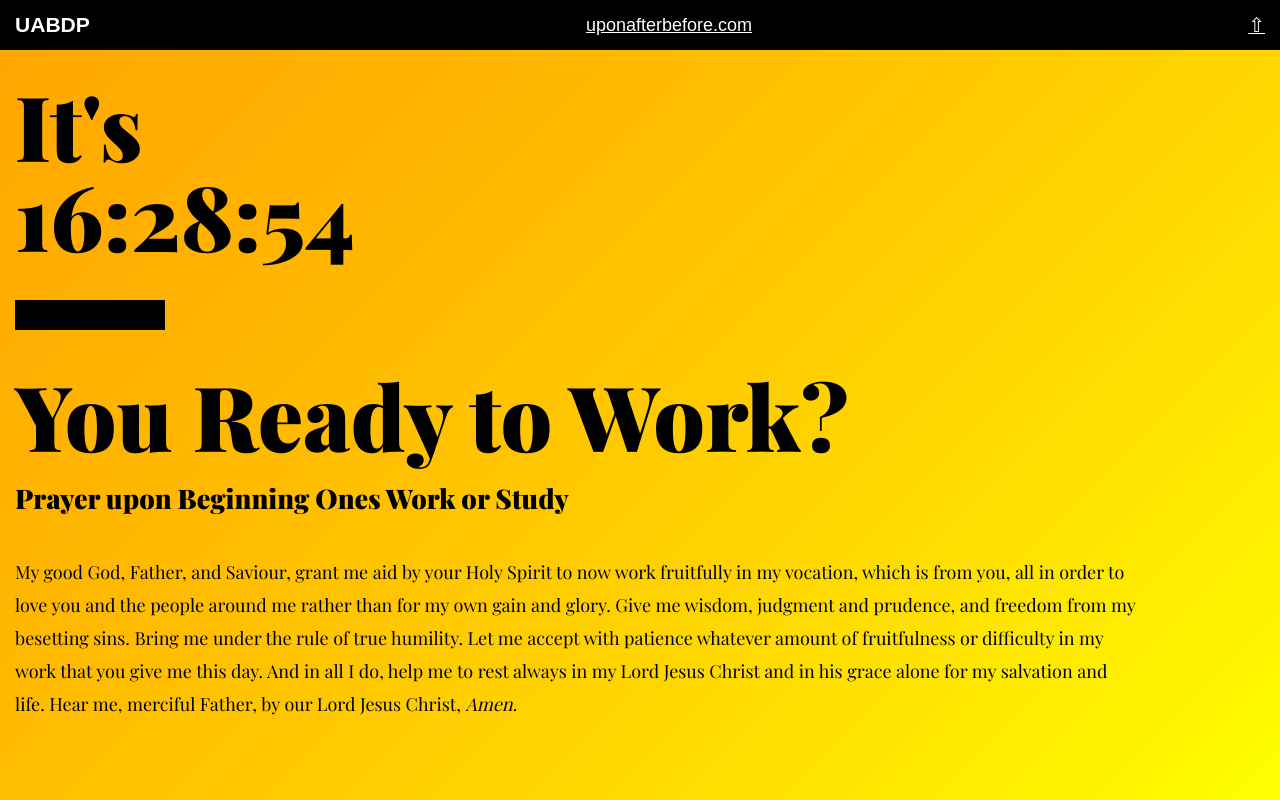
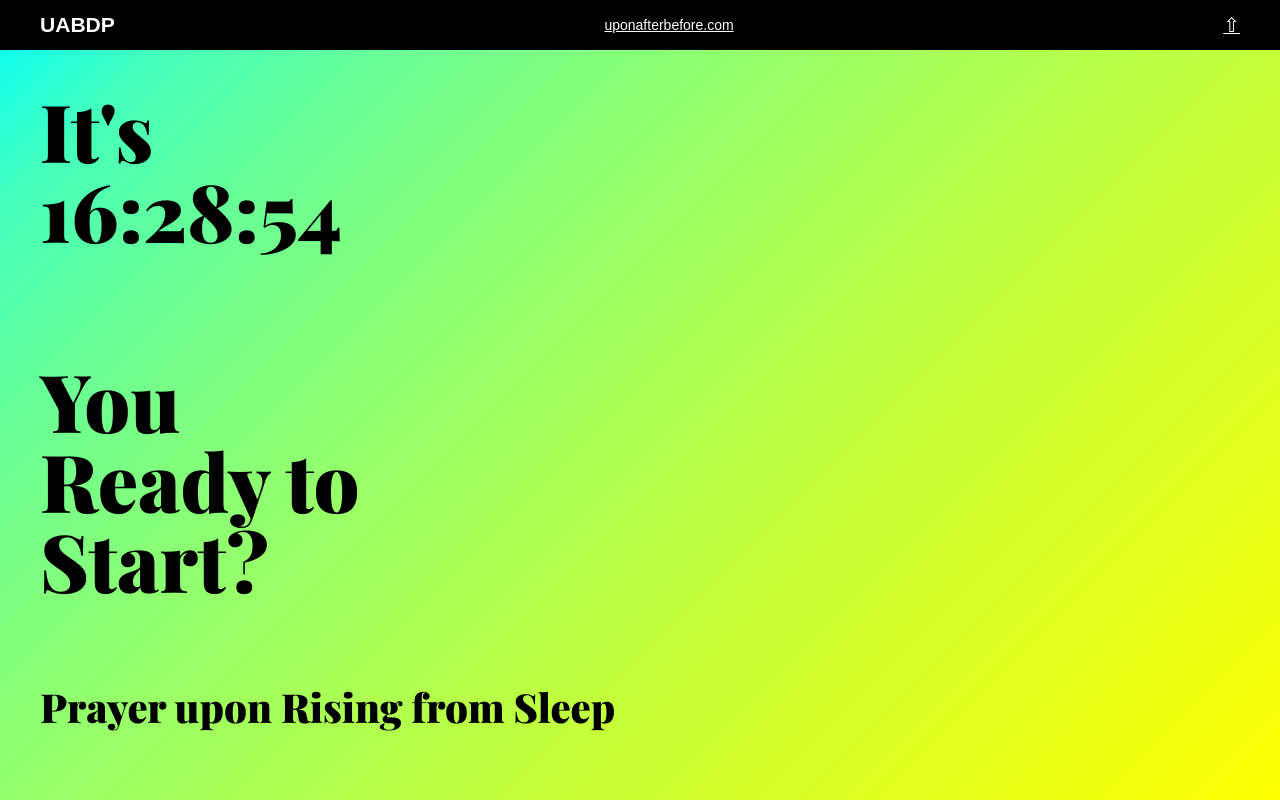
Before and after one commit to crzikrn/uab-app, a React (Create React App) app: page / in a window 1280 px wide. Shown: the top 800 px of the page. Built offline with nearby package versions, Linux system fonts and the light colour scheme; a web font is replaced by a local one.

Commit message:
Update dec 18

```diff
--- a/public/data/data.json
+++ b/public/data/data.json
@@ -9,8 +9,9 @@
             {"after" : {
                 "title":"You Ready to Work?",
                 "subtitle":"Prayer upon Beginning Ones Work or Study",
-                "prayer":"My good God, Father, and Saviour, grant me aid by your Holy Spirit to now work fruitfully in my vocation, which is from you, all in order to love you and the people around me rather than for my own gain and glory. Give me wisdom, judgment and prudence, and freedom from my besetting sins. Bring me under the rule of true humility. Let me accept with patience whatever amount of fruitfulness or difficulty in my work that you give me this day. And in all I do, help me to rest always in my Lord Jesus Christ and in his grace alone for my salvation and life. Hear me, merciful Father, by our Lord Jesus Christ, "
-
+                "prayer":"My good God, Father, and Saviour, grant me aid by your Holy Spirit to now work fruitfully in my vocation, which is from you, all in order to love you and the people around me rather than for my own gain and glory. Give me wisdom, judgment and prudence, and freedom from my besetting sins. Bring me under the rule of true humility. Let me accept with patience whatever amount of fruitfulness or difficulty in my work that you give me this day. And in all I do, help me to rest always in my Lord Jesus Christ and in his grace alone for my salvation and life. Hear me, merciful Father, by our Lord Jesus Christ, ",
+                "color": "white",
+                "bar": "#222"
                 }
             }]
         }
--- a/src/App.css
+++ b/src/App.css
@@ -46,9 +46,13 @@ body{
 }
 
 h1 {
-  font-size: 90px;
-  line-height: 90px;
+  font-size: 80px;
+  line-height: 80px;
   color: black;
+}
+
+h2 {
+  font-size: 40px;
 }
 
 .headerStyle {
--- a/src/App.js
+++ b/src/App.js
@@ -18,7 +18,7 @@ class Header extends Component {
     return(
       <div className="headerStyle" style={{...flexSpread, ...paddingSpread, ...headerbox}}>
         <h3>UABDP</h3>
-        <p><a href="">uponafterbefore.com</a></p>
+        <p style={{fontSize: "14px"}}><a href="">uponafterbefore.com</a></p>
         <a href=""><span style={{fontSize: "20px"}}>⇧</span></a>
       </div>
     )
@@ -33,7 +33,8 @@ class Footer extends Component {
       color:"white",
       height: "50px",
       fontStyle:"regular",
-      fontSize: "14px"
+      fontSize: "14px",
+      marginTop: ""
     }
 
     return(
--- a/src/Clock.js
+++ b/src/Clock.js
@@ -23,7 +23,7 @@ class Clock extends React.Component {
     render() {
       return (
         <div>
-          <h1>{this.state.date.toLocaleTimeString([], {hour12: false})}</h1>
+          <h1 style={{color: this.props.color}}>{this.state.date.toLocaleTimeString([], {hour12: false})}</h1>
           {/* <h1>{this.state.date.toLocaleTimeString()}</h1> */}
         </div>
       );
--- a/src/Content.js
+++ b/src/Content.js
@@ -78,11 +78,11 @@ function Bar(props){
 
       return(
         <div style={{
-          background: "black",
+          background: props.color,
           width: width+"px",
           height: "30px",
           marginTop: "40px"
-        }}>{props.value}
+        }}>
 
         </div>
       )
@@ -95,7 +95,7 @@ class Greeting extends Component{
         console.log(data)
     let hours = newFunction();
 
-    if(hours.getHours() > 6 && hours.getHours() <12){
+    if(hours.getHours() > 6 && hours.getHours() < 21){
         document.body.style.background = "linear-gradient(135deg, cyan, 30%, yellow) fixed";
         return(
             <Read title={data[0].morning.title} subtitle={data[0].morning.subtitle} prayer={data[0].morning.prayer}/>
@@ -109,9 +109,9 @@ class Greeting extends Component{
         )
       }
       else {
-        document.body.style.background = "linear-gradient(135deg, orange, 60%, yellow) fixed";
+        document.body.style.background = "linear-gradient(160deg, #f39332, 65%, #fef734) fixed";
         return(
-            <Read title={data[1].after.title} subtitle={data[1].after.subtitle} prayer={data[1].after.prayer}/>
+            <Read title={data[1].after.title} subtitle={data[1].after.subtitle} prayer={data[1].after.prayer} color={data[1].after.color} bar={data[1].after.bar}/>
         )
       }
     }
@@ -120,14 +120,21 @@ class Greeting extends Component{
 class Read extends Component {
     render(){
 
-
-      console.log(this.props.title)
+        let timeStyle = {
+            textAlign: "left",
+            paddingTop: "40px",
+            color: this.props.color
+          }
+      console.log(this.props.color)
       return(
 
-        <div style={{display:"flex",flexDirection:"column",width: "90%",marginTop: "40px",marginBottom:"100px"}}>
-          <h1 style={{textAlign: "left"}}>{this.props.title}</h1>
-          <h2 style={{textAlign: "left",marginTop: "20px"}}>{this.props.subtitle}</h2>
-          <p style={{lineHeight: "33px", marginTop: "40px"}}>{this.props.prayer}
+        <div style={{display:"flex",flexDirection:"column",width: "90%",marginBottom:"100px"}}>
+          <h1 style={{...timeStyle}}>It's </h1>
+          <Clock color={this.props.color}/>
+          <Bar value="3" color={this.props.bar} />
+          <h1 style={{textAlign: "left", width:"33%", marginTop: "40px", color: this.props.color}}>{this.props.title}</h1>
+          <h2 style={{textAlign: "left",marginTop: "80px"}}>{this.props.subtitle}</h2>
+          <p style={{lineHeight: "36px", marginTop: "80px"}}>{this.props.prayer}
             <span style={{dispaly:"inline", fontStyle: "italic"}}> Amen.</span>
           </p>
         </div>
@@ -137,17 +144,8 @@ class Read extends Component {
 
 class Content extends Component {
     render(){
-      let timeStyle = {
-        textAlign: "left",
-        paddingTop: "30px"
-      }
-
       return(
         <div style={{...paddingSpread}}>
-          <h1 style={{...timeStyle}}>It's </h1>
-          <Clock />
-          <Bar value="3" />
-          {/* <Greeting /> */}
           <Prayer />
         </div>
       )
--- a/src/Css.js
+++ b/src/Css.js
@@ -1,6 +1,6 @@
 module.exports={
     paddingSpread : {
-       padding: "0px 15px"
+       padding: "0px 40px"
      },
 
      flexSpread : {
```
